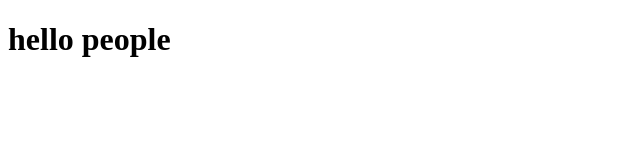
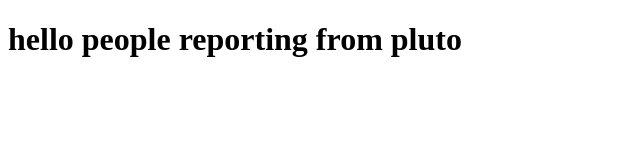
Before and after one commit to DaedalusY/cousera-test-, a plain HTML site: page kala/index.html in a window 1280 px wide. Shown: the whole page, without its empty margins (0-640 px from the left). Drawn offline with Linux system fonts and the light colour scheme.

Commit message:
small addition to our page content.

```diff
--- a/kala/index.html
+++ b/kala/index.html
@@ -5,6 +5,6 @@
     <title><b>my name is alvaro</b>hello people</title>
   </head>
   <body>
-    <h1>hello people</h1>
+    <h1>hello people reporting from pluto</h1>
   </body>
 </html>
```
